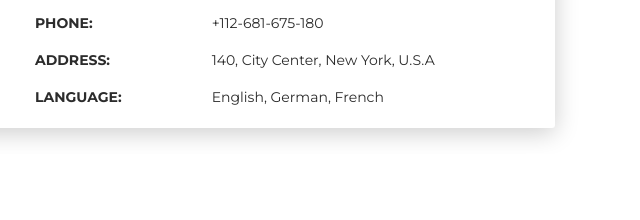
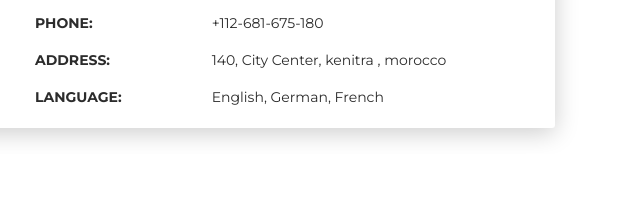
Before and after one commit to jdi787/yassir-jd, a plain HTML site: page index.html in a window 1280 px wide. Shown: the part 751-971 px from the top of the page, 640-1280 px from the left. Drawn offline with Linux system fonts and the light colour scheme.

Commit message:
Update index.html

```diff
--- a/index.html
+++ b/index.html
@@ -92,7 +92,7 @@
             </div>
             <div class="row mt-3">
               <div class="col-sm-4"><strong class="text-uppercase">Address:</strong></div>
-              <div class="col-sm-8">140, City Center, New York, U.S.A</div>
+              <div class="col-sm-8">140, City Center, kenitra , morocco</div>
             </div>
             <div class="row mt-3">
               <div class="col-sm-4"><strong class="text-uppercase">Language:</strong></div>
```
